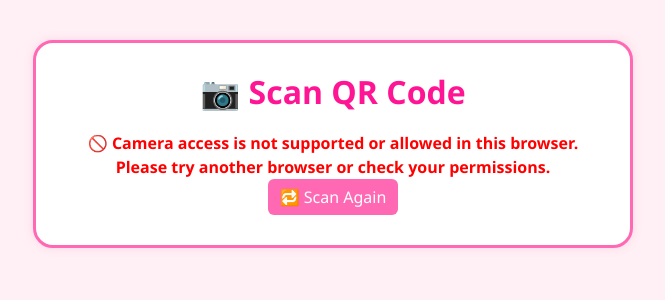
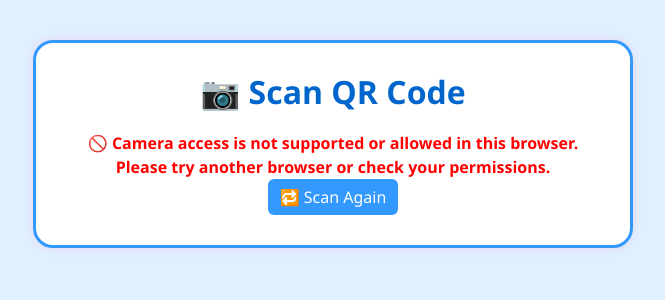
Before and after one commit to ralphmarondev/eprofile, a PHP site: page /scanner.php in a window 1280 px wide. Shown: the top 300 px of the page, without its empty margins (307-972 px from the left). Run offline with PHP 8.4, Linux system fonts and the light colour scheme.

Commit message:
update scanner color

```diff
--- a/scanner.php
+++ b/scanner.php
@@ -1,58 +1,70 @@
 <!DOCTYPE html>
 <html lang="en">
+
 <head>
   <meta charset="UTF-8">
   <title>📷 Scan QR Code</title>
-	<link rel="shortcut icon" href="assets/img/logo.png" type="image/x-icon">
+  <link rel="shortcut icon" href="assets/img/logo.png" type="image/x-icon">
   <script src="https://unpkg.com/html5-qrcode"></script>
+  <link rel="stylesheet" href="assets/css/root.css">
   <link href="https://cdn.jsdelivr.net/npm/bootstrap@5.3.0/dist/css/bootstrap.min.css" rel="stylesheet">
   <style>
     body {
-      background-color: #fff0f5;
+      background-color: var(--primary-bg);
       font-family: 'Segoe UI', sans-serif;
     }
+
     .scanner-container {
       max-width: 600px;
       margin: 40px auto;
       background: #ffffff;
       padding: 30px;
-      border: 3px solid #ff69b4;
+      border: 3px solid var(--primary-border);
       border-radius: 20px;
       box-shadow: 0 0 10px rgba(255, 105, 180, 0.2);
     }
+
     h2 {
-      color: #ff1493;
+      color: var(--primary-text);
       font-weight: bold;
       margin-bottom: 20px;
     }
+
     #reader {
       width: 100%;
       margin-bottom: 20px;
     }
+
     #result {
       font-size: 1.2em;
       margin-bottom: 20px;
       color: green;
     }
+
     .btn-pink {
-      background-color: #ff69b4;
+      background-color: var(--primary-border);
       color: white;
       border: none;
     }
+
     .btn-pink:hover {
-      background-color: #ff4da6;
+      background-color: var(--primary-text);
     }
+
     .resident-info {
       text-align: left;
       margin-top: 20px;
       display: none;
     }
+
     .resident-info h4 {
-      color: #ff1493;
+      color: var(--primary-text);
     }
+
     .resident-info .form-control[readonly] {
-      background-color: #fdf2f8;
+      background-color: var(--primary-bg);
     }
+
     .camera-warning {
       color: red;
       display: none;
@@ -60,11 +72,13 @@
     }
   </style>
 </head>
+
 <body>
   <div class="scanner-container">
     <h2 class="text-center">📷 Scan QR Code</h2>
     <div id="reader"></div>
-    <div id="cameraWarning" class="text-center camera-warning">🚫 Camera access is not supported or allowed in this browser. Please try another browser or check your permissions.</div>
+    <div id="cameraWarning" class="text-center camera-warning">🚫 Camera access is not supported or allowed in this
+      browser. Please try another browser or check your permissions.</div>
     <div id="result" class="text-center">Waiting for scan...</div>
     <div class="text-center">
       <button onclick="restartScanner()" class="btn btn-pink">🔁 Scan Again</button>
@@ -186,4 +200,5 @@
     startScanner();
   </script>
 </body>
+
 </html>
```
